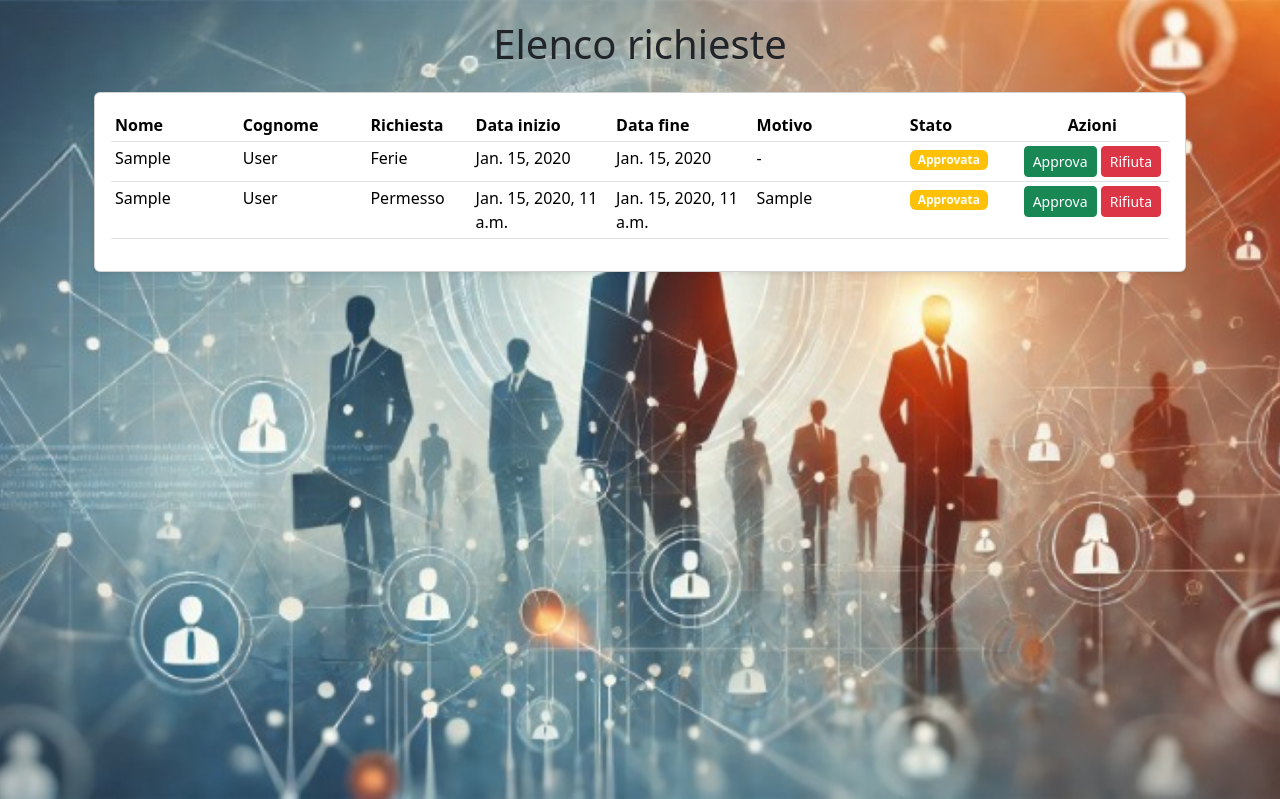
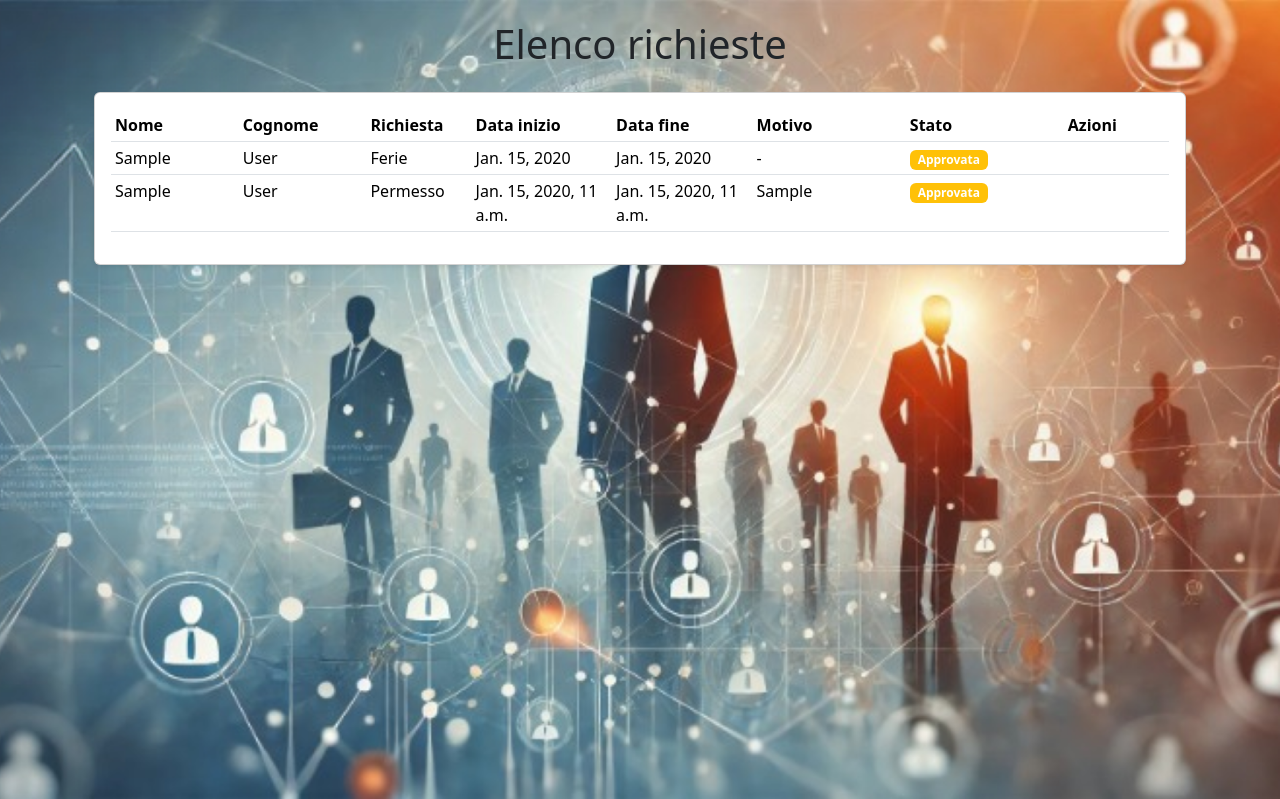
Before and after one commit to LorenzoSiena/HRMS-Human-Resource-Management-System, a Django app: page /gestione_assenze in a window 1280 px wide. Shown: the part 77-876 px from the top of the page. Run offline with Django 3.2, Linux system fonts and the light colour scheme; tables that the repository leaves empty hold one stand-in row (values such as "Sample post").

Commit message:
implementati tasti approva/rifiuta in Gestione ferie e permessi

```diff
--- a/hrms_project/hrms_app/templates/hrms_app/gestione_assenze.html
+++ b/hrms_project/hrms_app/templates/hrms_app/gestione_assenze.html
@@ -63,6 +63,9 @@
                             {% for item in dipendenti %}
                               <!-- Itera sulle ferie -->
                               {% for ferie in item.ferie %}
+
+
+
                               <tr>
                                 <td class="text-start">{{ item.dipendente.first_name }}</td>
                                 <td class="text-start">{{ item.dipendente.last_name }}</td>
@@ -72,10 +75,18 @@
                                 <td class="text-start">{{ ferie.motivo|default:"-" }}</td>
                                 <td class="text-start"><span class="badge bg-warning">{{ ferie.stato }}</span></td>
                                 <td class="text-center">
-                                  <a class="btn btn-success btn-sm" href="javascript:void(0);" onclick="confirmAction('approva', {{ ferie.id }})">Approva</a>
-                                  <a class="btn btn-danger btn-sm" href="javascript:void(0);" onclick="confirmAction('rifiuta', {{ ferie.id }})">Rifiuta</a>
+
+                                {% if ferie.stato == "In attesa" %}
+                                  <a class="btn btn-success btn-sm" href="{% url 'accetta_ferie' ferie.id %}">Approva</a>
+                                  <a class="btn btn-danger btn-sm" href="{% url 'rifiuta_ferie' ferie.id %}">Rifiuta</a>
+                                  {% else %}
+
+                                  {% endif %}
                                 </td>
                               </tr>
+
+
+
                               {% empty %}
                               <tr>
                                 <td colspan="8" class="text-center">Nessuna ferie trovata.</td>
@@ -93,9 +104,13 @@
                                 <td class="text-start">{{ permesso.motivo|default:"-" }}</td>
                                 <td class="text-start"><span class="badge bg-warning">{{ permesso.stato }}</span></td>
                                 <td class="text-center">
-                                  <a class="btn btn-success btn-sm" href="javascript:void(0);" onclick="confirmAction('approva', {{ permesso.id }})">Approva</a>
-                                  <a class="btn btn-danger btn-sm" href="javascript:void(0);" onclick="confirmAction('rifiuta', {{ permesso.id }})">Rifiuta</a>
+                                {% if permesso.stato == "In attesa" %}
 
+                                  <a class="btn btn-success btn-sm" href="{% url 'accetta_permesso' permesso.id %}">Approva</a>
+                                  <a class="btn btn-danger btn-sm" href="{% url 'rifiuta_permesso' permesso.id %}">Rifiuta</a>
+                                {% else %}
+
+                                {% endif %}
 
                                 </td>
                               </tr>
@@ -146,10 +161,7 @@
         if (!confirm("Sei sicuro di voler " + actionText +  " questa richiesta?")) {
             event.preventDefault();  // Blocca il redirect se l'utente preme "No"
         }
-
-
-
-}
+    };
 
 </script>
 {% endblock %}
--- a/hrms_project/hrms_app/urls.py
+++ b/hrms_project/hrms_app/urls.py
@@ -29,8 +29,16 @@ urlpatterns = [
 
     path("gestione_timbratura",views.gestione_timbratura,name="gestione_timbratura"),
     path("richiedi_ferie",views.richiedi_ferie,name="richiedi_ferie"),
-    path("accetta_ferie",views.accetta_ferie,name="accetta_ferie"),
-    path("rifiuta_ferie",views.rifiuta_ferie,name="rifiuta_ferie"),
+
+    path("accetta_ferie/<int:id>",views.accetta_ferie,name="accetta_ferie"),
+    path("rifiuta_ferie/<int:id>",views.rifiuta_ferie,name="rifiuta_ferie"),
+
+
+
+    path("accetta_permesso/<int:id>",views.accetta_permesso,name="accetta_permesso"),
+    path("rifiuta_permesso/<int:id>",views.rifiuta_permesso,name="rifiuta_permesso"),
+
+
     path("visualizza_busta_paga/<int:id>",views.visualizza_busta_paga,name="visualizza_busta_paga"),
     path("modifica_busta_paga",views.modifica_busta_paga,name="modifica_busta_paga"),
     path("crea_busta_paga",views.crea_busta_paga,name="crea_busta_paga"),
--- a/hrms_project/hrms_app/views.py
+++ b/hrms_project/hrms_app/views.py
@@ -90,12 +90,6 @@ def stipendi(request:HttpRequest):
     return render(request,'hrms_app/stipendi.html')
 
 def richiedi_ferie():
-    pass
-
-def accetta_ferie():
-    pass
-
-def rifiuta_ferie():
     pass
 
 def archivia_documenti():
@@ -245,6 +239,31 @@ def user_login(request: HttpRequest):
 def user_logout(request: HttpRequest):
     logout(request)
     return redirect('home')
+
+def accetta_ferie(request: HttpRequest, id):
+    ferie = get_object_or_404(Ferie, id=id)
+    ferie.stato = 'Approvata'
+    ferie.save()
+    return redirect('gestione_assenze')
+
+def rifiuta_ferie(request: HttpRequest, id):
+    ferie = get_object_or_404(Ferie, id=id)
+    ferie.stato = 'Rifiutata'
+    ferie.save()
+    return redirect('gestione_assenze')
+
+def accetta_permesso(request: HttpRequest, id):
+    permesso = get_object_or_404(Permessi, id=id)
+    permesso.stato = 'Approvata'
+    permesso.save()
+    return redirect('gestione_assenze')
+
+def rifiuta_permesso(request: HttpRequest, id):
+    permesso = get_object_or_404(Permessi, id=id)
+    permesso.stato = 'Rifiutata'
+    permesso.save()
+    return redirect('gestione_assenze')
+
 
 # Funzione per la richiesta permessi e ferie
 def richiesta_permessi_ferie(request: HttpRequest):
```
Lines whose indentation alone changed are shown as unchanged.
